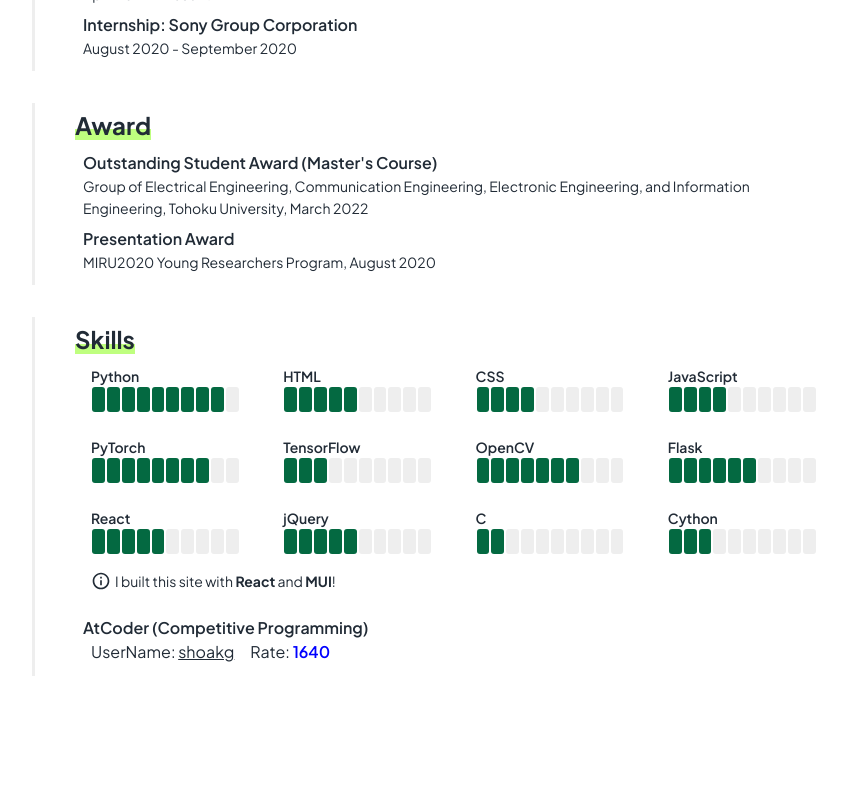
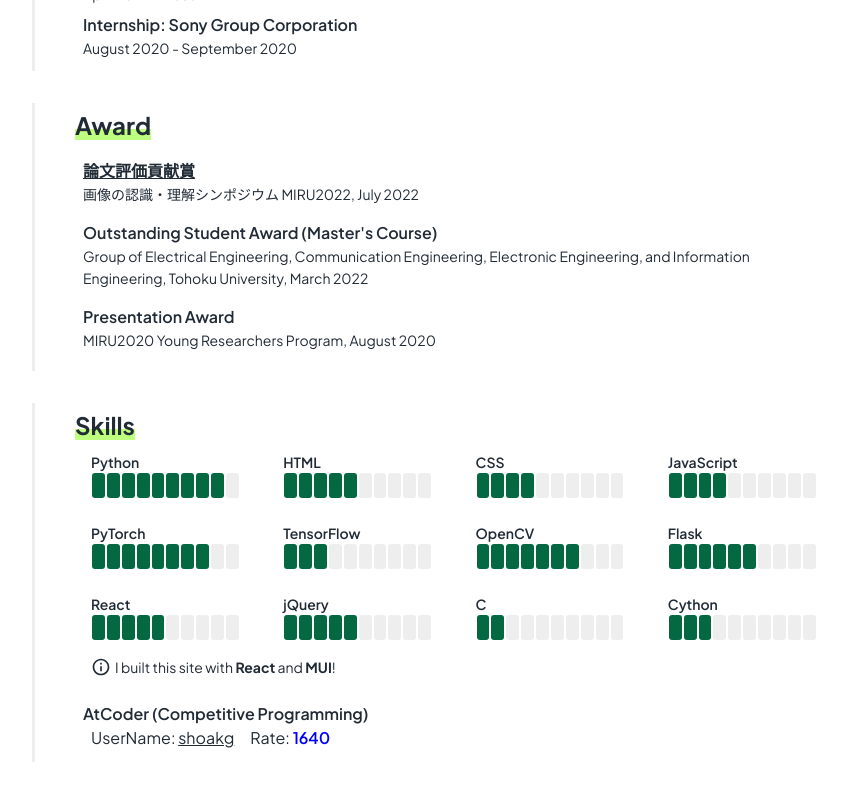
Before and after one commit to iwa-shi/iwa-shi.github.io, a React (Create React App) app: page / in a window 1280 px wide. Shown: the part 1858-2658 px from the top of the page, without its empty margins (198-1045 px from the left). Built offline with nearby package versions, Linux system fonts and the light colour scheme.

Commit message:
add: MIRU2022論文評価貢献賞

```diff
--- a/src/components/award.js
+++ b/src/components/award.js
@@ -22,17 +22,22 @@
 import { Email, Google } from '@mui/icons-material';
 import GroupsIcon from '@mui/icons-material/Groups';
 import SectionTitle from './sectionTitle';
+import Link from '@mui/material/Link';
 
 
 const AwardArea = () => {
     return (
         <Paper sx={{px: 5, py: 0.5}} className='left-border'>
             <SectionTitle title='Award' />
-            <Box sx={{m: 1}}>
+            <Box sx={{m: 1, my: 2}}>
+                <Typography variant='subtitle1'><Link color="inherit" href="https://sites.google.com/view/miru2022/home/award?authuser=0">論文評価貢献賞</Link></Typography>
+                <Typography variant='body2'>画像の認識・理解シンポジウム MIRU2022, July 2022</Typography>
+            </Box>
+            <Box sx={{m: 1, my: 2}}>
                 <Typography variant='subtitle1'>Outstanding Student Award (Master's Course)</Typography>
                 <Typography variant='body2'>Group of Electrical Engineering, Communication Engineering, Electronic Engineering, and Information Engineering, Tohoku University, March 2022</Typography>
             </Box>
-            <Box sx={{m: 1}}>
+            <Box sx={{m: 1, my: 2}}>
                 <Typography variant='subtitle1'>Presentation Award</Typography>
                 <Typography variant='body2'>MIRU2020 Young Researchers Program, August 2020</Typography>
             </Box>
```
